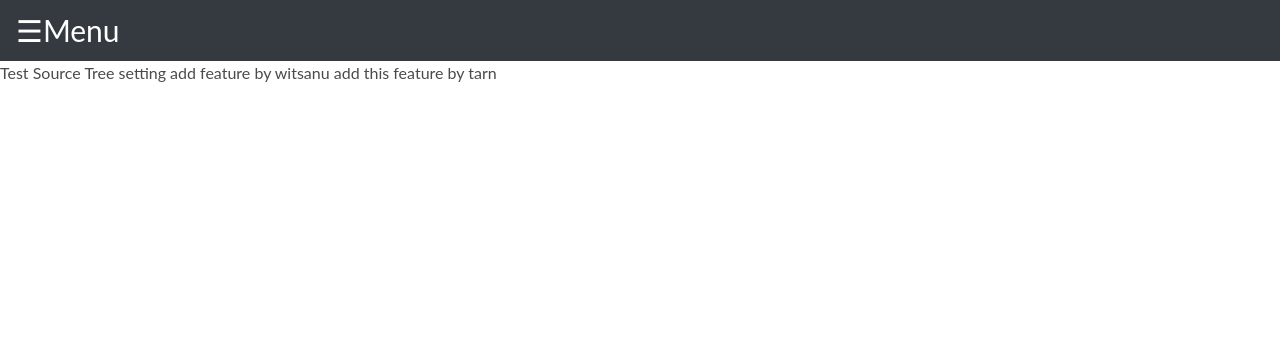
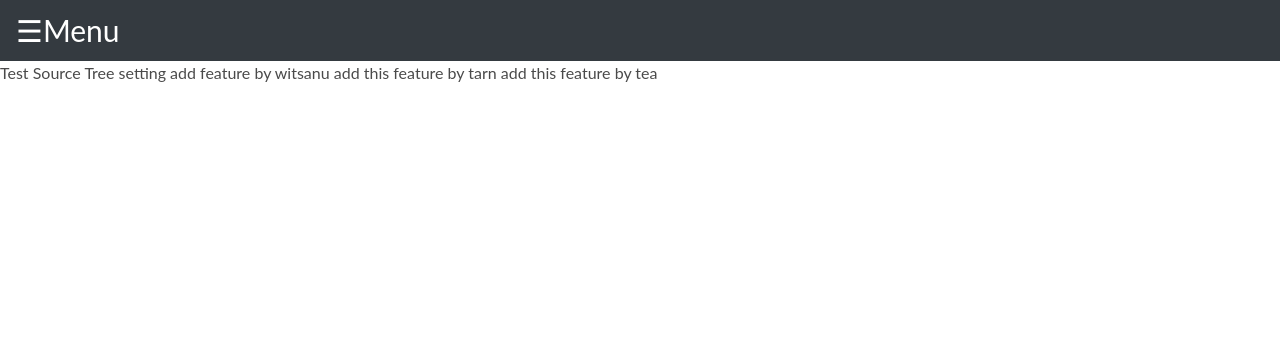
Before and after one commit to tarnnieJS/SEwallet, a PHP site: page /admin/manageUser.php in a window 1280 px wide. Shown: the top 347 px of the page. Run offline with PHP 8.4, Linux system fonts and the light colour scheme; some libraries are stand-ins or nearby versions.

Commit message:
add 1 line by tea

```diff
--- a/admin/manageUser.php
+++ b/admin/manageUser.php
@@ -79,6 +79,7 @@ body {
 
 Test Source Tree setting   add feature by witsanu
 add this feature by tarn
+add this feature by tea
 
 <script>
 function openNav() {
```
